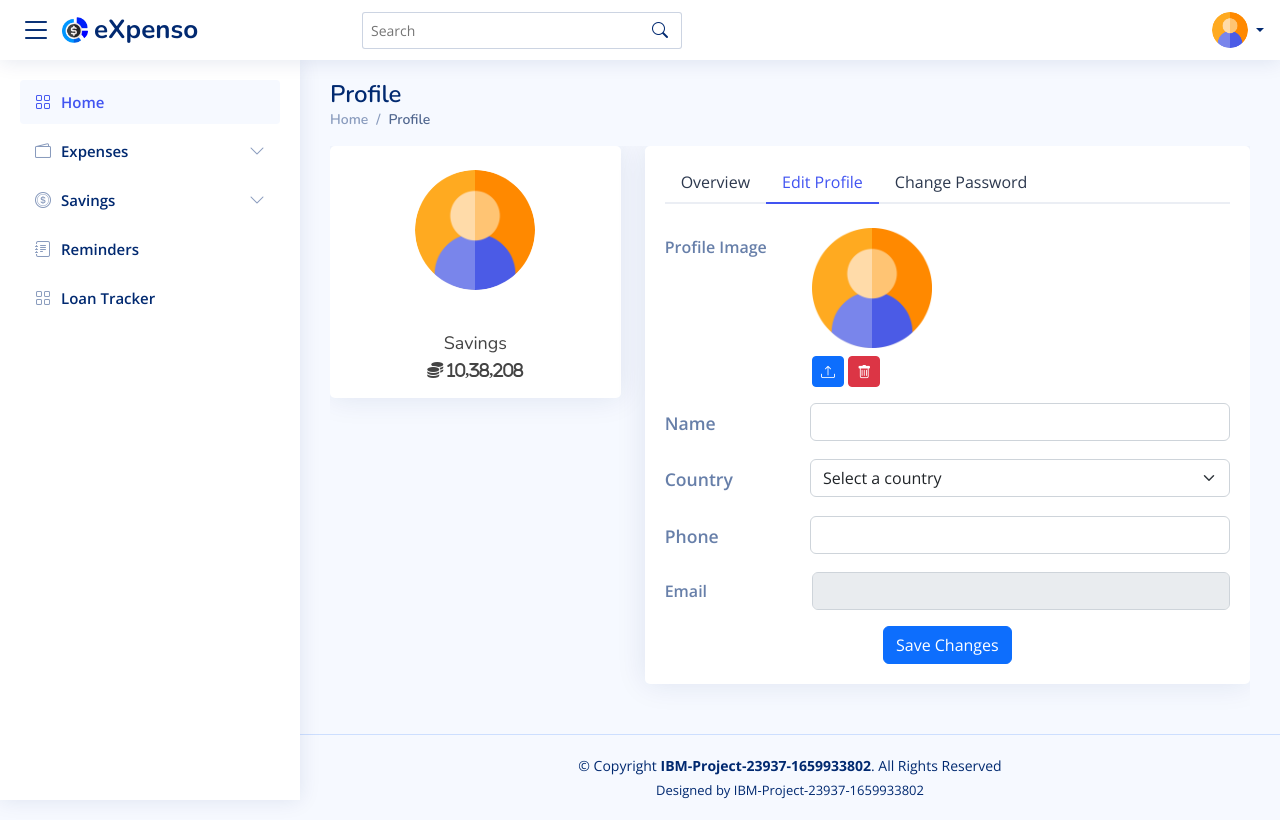
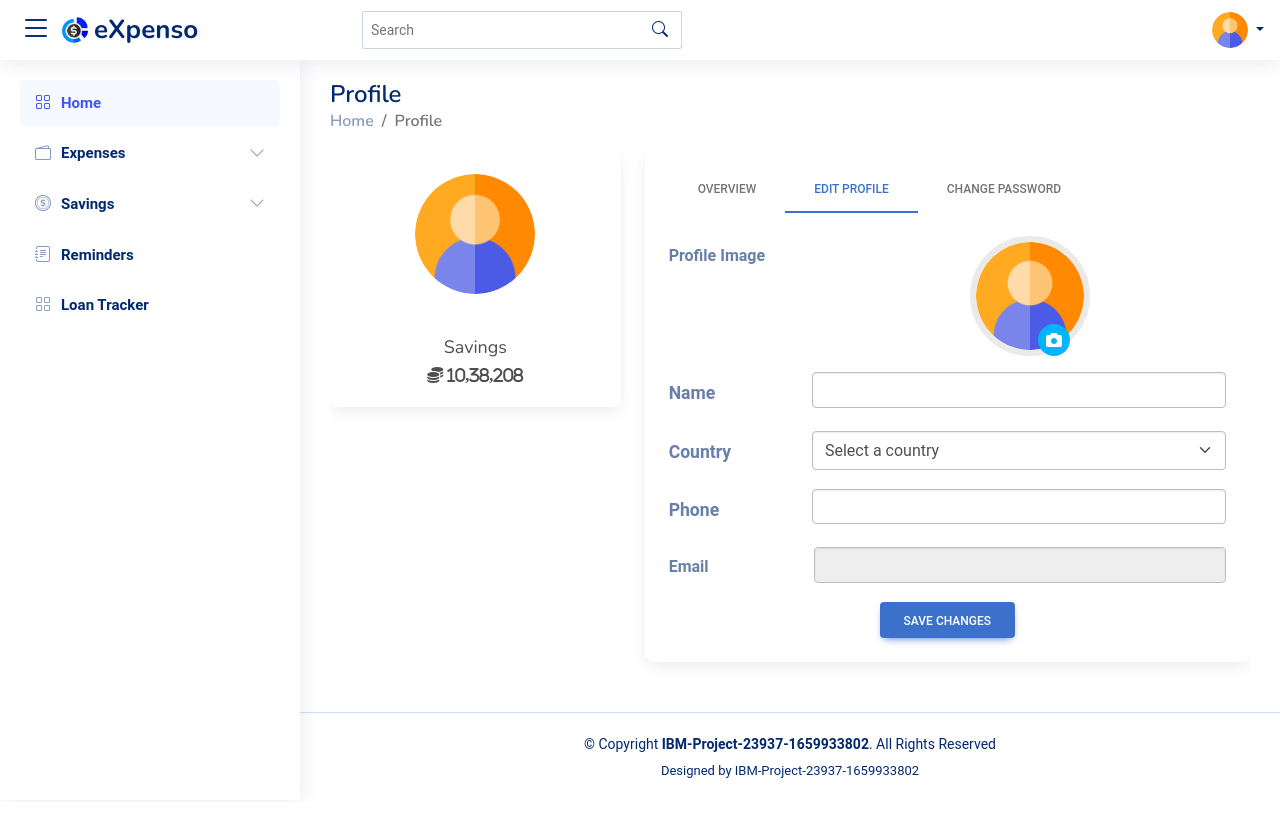
Before and after one commit to Vankadaru-Leela-Sathvika/Personal-Expense-Tracker, a Flask app: page /profile in a window 1280 px wide, after a click on "EDIT PROFILE". After the commit the page ends 778 px from the top, so only its background shows below. Run offline with Flask 2, Linux system fonts and the light colour scheme; the visitor is signed in with stand-in values (Sample User, id 1); data that the repository does not hold is empty; some libraries are stand-ins or nearby versions.

Commit message:
changes done

```diff
--- a/static/css/style.css
+++ b/static/css/style.css
@@ -1830,3 +1830,39 @@ h6 {
 .form_group div span{
   color: seagreen;
 }
+
+
+/* Profile Image */
+.upload{
+  width: 100px;
+  position: relative;
+  margin: auto;
+}
+
+.upload img{
+  border-radius: 50%;
+  border: 6px solid #eaeaea;
+}
+
+.upload .round{
+  position: absolute;
+  bottom: 0;
+  right: 0;
+  background: #00B4FF;
+  width: 32px;
+  height: 32px;
+  line-height: 33px;
+  text-align: center;
+  border-radius: 50%;
+  overflow: hidden;
+}
+
+.upload .round input[type = "file"]{
+  position: absolute;
+  transform: scale(2);
+  opacity: 0;
+}
+
+input[type=file]::-webkit-file-upload-button{
+    cursor: pointer;
+}
--- a/templates/head.html
+++ b/templates/head.html
@@ -1,33 +1,61 @@
 <!DOCTYPE html>
 <html lang="en">
-
   <head>
-        <meta charset="utf-8">
-        <meta content="width=device-width, initial-scale=1.0" name="viewport">
-        <meta content="" name="description">
-        <meta content="" name="keywords">
+    <meta charset="utf-8" />
+    <meta content="width=device-width, initial-scale=1.0" name="viewport" />
+    <meta content="" name="description" />
+    <meta content="" name="keywords" />
 
     <!-- Favicons -->
-        <link href="static/assets/img/favicon.ico" rel="icon">
-        <link href="static/assets/img/apple-touch-icon.png" rel="apple-touch-icon">
+    <link href="static/assets/img/favicon.ico" rel="icon" />
+    <link
+      href="static/assets/img/apple-touch-icon.png"
+      rel="apple-touch-icon"
+    />
 
     <!-- Google Fonts -->
-        <link href="https://fonts.gstatic.com" rel="preconnect">
-        <link href="https://fonts.googleapis.com/css?family=Open+Sans:300,300i,400,400i,600,600i,700,700i|Nunito:300,300i,400,400i,600,600i,700,700i|Poppins:300,300i,400,400i,500,500i,600,600i,700,700i" rel="stylesheet">
+    <link href="https://fonts.gstatic.com" rel="preconnect" />
+    <link
+      href="https://fonts.googleapis.com/css?family=Open+Sans:300,300i,400,400i,600,600i,700,700i|Nunito:300,300i,400,400i,600,600i,700,700i|Poppins:300,300i,400,400i,500,500i,600,600i,700,700i"
+      rel="stylesheet"
+    />
 
     <!-- Template Main CSS File -->
-        <link href="https://cdn.datatables.net/1.13.1/css/jquery.dataTables.min.css">
-        <link href="https://cdn.jsdelivr.net/npm/bootstrap@5.2.2/dist/css/bootstrap.min.css" rel="stylesheet" integrity="sha384-Zenh87qX5JnK2Jl0vWa8Ck2rdkQ2Bzep5IDxbcnCeuOxjzrPF/et3URy9Bv1WTRi" crossorigin="anonymous">
-        <link href="..\static\css\style.css" rel="stylesheet">
-        <link href="..\static\css\bootstrap-icons\bootstrap-icons.css" rel="stylesheet">
-        <link rel="stylesheet" type="text/css" href="https://cdn.datatables.net/1.13.1/css/jquery.dataTables.css">
+    <link
+      href="https://cdn.datatables.net/1.13.1/css/jquery.dataTables.min.css"
+    />
+    <link
+      href="https://cdn.jsdelivr.net/npm/bootstrap@5.2.2/dist/css/bootstrap.min.css"
+      rel="stylesheet"
+      integrity="sha384-Zenh87qX5JnK2Jl0vWa8Ck2rdkQ2Bzep5IDxbcnCeuOxjzrPF/et3URy9Bv1WTRi"
+      crossorigin="anonymous"
+    />
+    <link href="..\static\css\style.css" rel="stylesheet" />
+    <link
+      href="..\static\css\bootstrap-icons\bootstrap-icons.css"
+      rel="stylesheet"
+    />
+    <link
+      rel="stylesheet"
+      type="text/css"
+      href="https://cdn.datatables.net/1.13.1/css/jquery.dataTables.css"
+    />
 
     <!-- font awesome -->
     <meta name="google-site-verification" content="......." />
     <script src="https://ajax.googleapis.com/ajax/libs/jquery/3.6.0/jquery.min.js"></script>
-        <script src="https://kit.fontawesome.com/3d4f965968.js" crossorigin="anonymous"></script>
-        <meta name="google-signin-client_id" content="1028426482022-1q458309v4156k39b5dnegvm03idbk61.apps.googleusercontent.com">
-
+    <script
+      src="https://kit.fontawesome.com/3d4f965968.js"
+      crossorigin="anonymous"
+    ></script>
+    <meta
+      name="google-signin-client_id"
+      content="1028426482022-1q458309v4156k39b5dnegvm03idbk61.apps.googleusercontent.com"
+    />
+    <link
+      href="https://cdnjs.cloudflare.com/ajax/libs/mdb-ui-kit/6.0.0/mdb.min.css"
+      rel="stylesheet"
+    />
 
     {% block head %} {% endblock %}
   </head>
@@ -35,8 +63,16 @@
     {% block body %} {% endblock %}
     <!-- Template Main JS File -->
     <script src="https://cdn.jsdelivr.net/npm/chart.js"></script>
-          <script src="https://cdn.jsdelivr.net/npm/bootstrap@5.2.2/dist/js/bootstrap.bundle.min.js" integrity="sha384-OERcA2EqjJCMA+/3y+gxIOqMEjwtxJY7qPCqsdltbNJuaOe923+mo//f6V8Qbsw3" crossorigin="anonymous"></script>
-          <script type="text/javascript" charset="utf8" src="https://cdn.datatables.net/1.13.1/js/jquery.dataTables.js"></script>
+    <script
+      src="https://cdn.jsdelivr.net/npm/bootstrap@5.2.2/dist/js/bootstrap.bundle.min.js"
+      integrity="sha384-OERcA2EqjJCMA+/3y+gxIOqMEjwtxJY7qPCqsdltbNJuaOe923+mo//f6V8Qbsw3"
+      crossorigin="anonymous"
+    ></script>
+    <script
+      type="text/javascript"
+      charset="utf8"
+      src="https://cdn.datatables.net/1.13.1/js/jquery.dataTables.js"
+    ></script>
     <script src="..\static\js\main.js"></script>
 
     <script src="https://apis.google.com/js/platform.js" async defer></script>
@@ -45,14 +81,18 @@
         integrationID: "0fe21892-5c64-414f-a020-500206ea93c0", // The ID of this integration.
         region: "jp-tok", // The region your integration is hosted in.
         serviceInstanceID: "f19cfc71-f94d-4fc1-9a97-142c1dc1beb5", // The ID of your service instance.
-            onLoad: function(instance) { instance.render(); }
+        onLoad: function (instance) {
+          instance.render();
+        },
       };
-          setTimeout(function(){
-            const t=document.createElement('script');
-            t.src="https://web-chat.global.assistant.watson.appdomain.cloud/versions/" + (window.watsonAssistantChatOptions.clientVersion || 'latest') + "/WatsonAssistantChatEntry.js";
+      setTimeout(function () {
+        const t = document.createElement("script");
+        t.src =
+          "https://web-chat.global.assistant.watson.appdomain.cloud/versions/" +
+          (window.watsonAssistantChatOptions.clientVersion || "latest") +
+          "/WatsonAssistantChatEntry.js";
         document.head.appendChild(t);
       });
     </script>
-
   </body>
 </html>
--- a/templates/profile.html
+++ b/templates/profile.html
@@ -98,12 +98,20 @@
                 <div class="row mb-3">
                   <label for="profileImage" class="col-md-4 col-lg-3 col-form-label">Profile Image</label>
                   <div class="col-md-8 col-lg-9">
-                    <img src="static\assets\img\Dashboard\user.png" alt="Profile">
+                    <!-- <img src="static\assets\img\Dashboard\user.png" alt="Profile">
                     <div class="pt-2">
                       <a href="#" class="btn btn-primary btn-sm" title="Upload new profile image"><i
-                          class="bi bi-upload"></i></a>
+                          class="bi bi-upload"><i></i></a>
                       <a href="#" class="btn btn-danger btn-sm" title="Remove my profile image"><i
-                          class="bi bi-trash"></i></a>
+                          class="bi bi-trash"></i>
+                          </a>
+                    </div> -->
+                    <div class="upload">
+                      <img src="static\assets\img\Dashboard\user.png"  alt="">
+                      <div class="round">
+                        <input type="file" accept=".png , .jpg , .jpeg">
+                        <i class = "fa fa-camera" style = "color: #fff;"></i>
+                      </div>
                     </div>
                   </div>
                 </div>
```
Also changed, not shown: templates/signin.html (+2 -7 lines), templates/signup.html (+2 -8 lines). Lines whose indentation alone changed are shown as unchanged.
